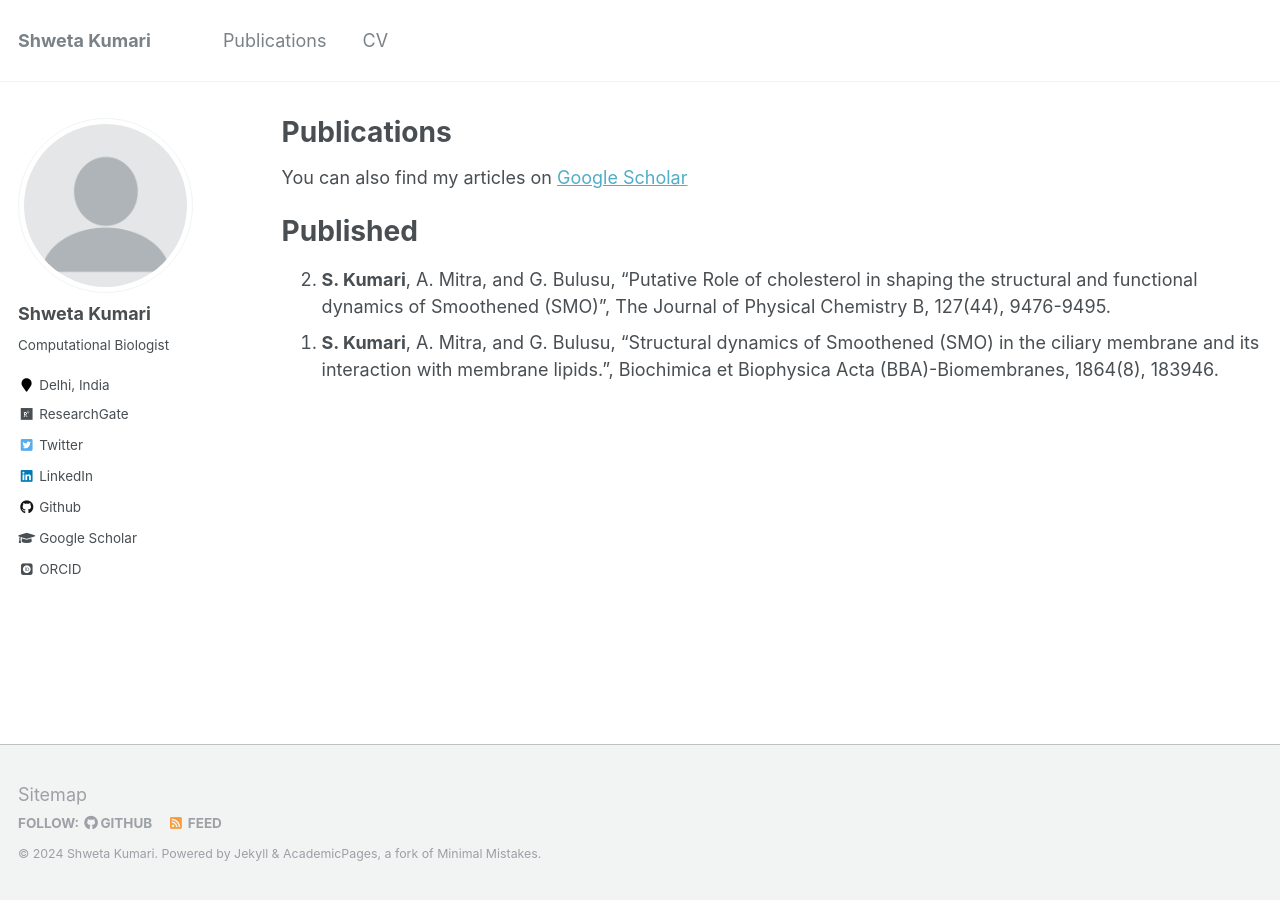
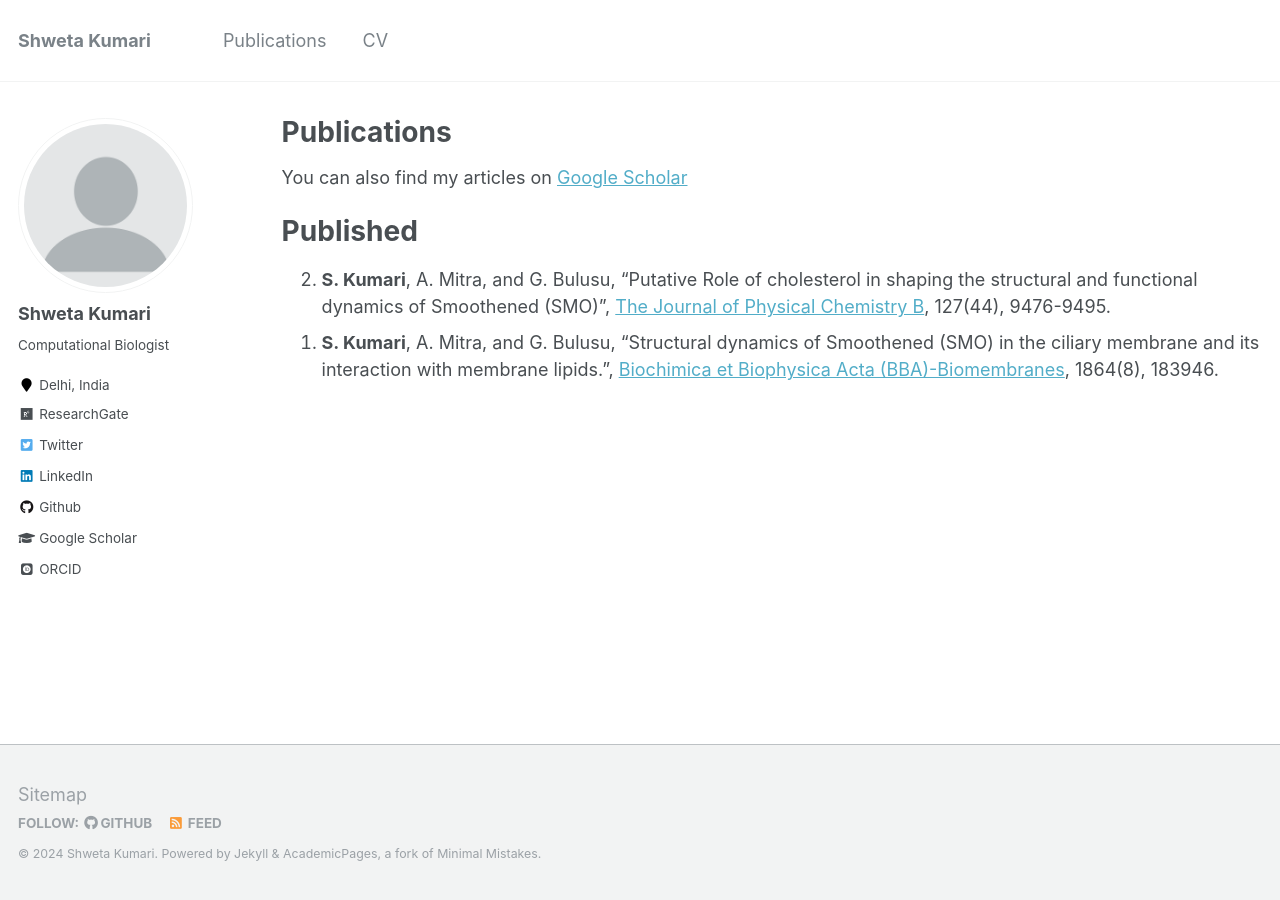
Before and after one commit to shweta-Moni/shweta-Moni.github.io, a Jekyll site: the page built from _pages/publications.md, in a window 1280 px wide. Built offline with Jekyll 4.4.1, drawn with Linux system fonts in a browser that asks for light colours; some web fonts are replaced; part of the change alters nothing that is shown.

```diff
--- a/_pages/publications.md
+++ b/_pages/publications.md
@@ -12,6 +12,6 @@ Published
 ========
 
 2. **S. Kumari**, A. Mitra, and G. Bulusu, “Putative Role of cholesterol in shaping the structural and functional dynamics
-of Smoothened (SMO)”, The Journal of Physical Chemistry B, 127(44), 9476-9495.
-1. **S. Kumari**, A. Mitra, and G. Bulusu, “Structural dynamics of Smoothened (SMO) in the ciliary membrane and its interaction with membrane lipids.”, Biochimica et Biophysica Acta (BBA)-Biomembranes, 1864(8), 183946.
+of Smoothened (SMO)”, [The Journal of Physical Chemistry B](https://doi.org/10.1021/acs.jpcb.3c02255){:target="_blank"}, 127(44), 9476-9495.
+1. **S. Kumari**, A. Mitra, and G. Bulusu, “Structural dynamics of Smoothened (SMO) in the ciliary membrane and its interaction with membrane lipids.”, [Biochimica et Biophysica Acta (BBA)-Biomembranes](https://doi.org/10.1016/j.bbamem.2022.183946){:target="_blank"}, 1864(8), 183946.
 {: reversed="reversed"}
```
